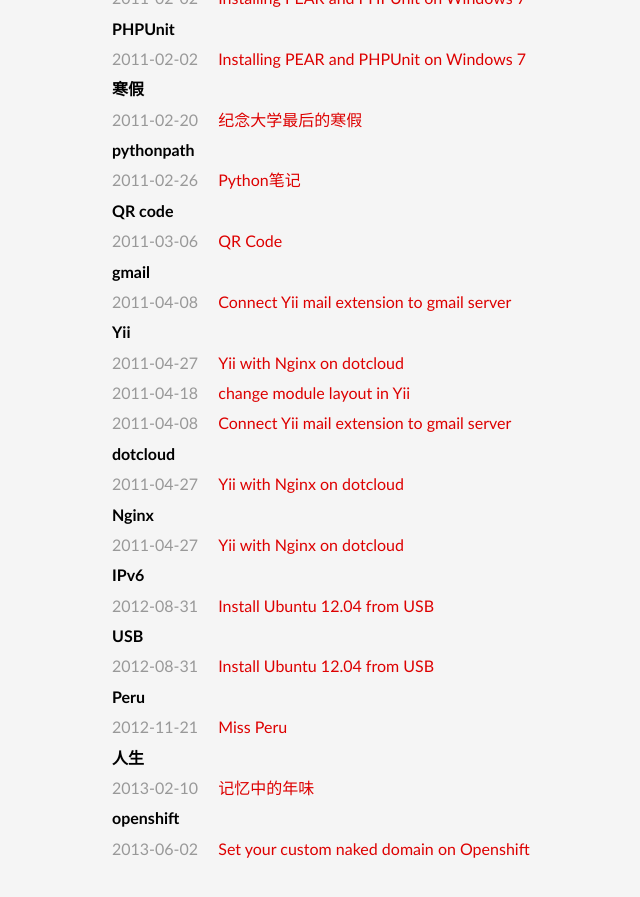
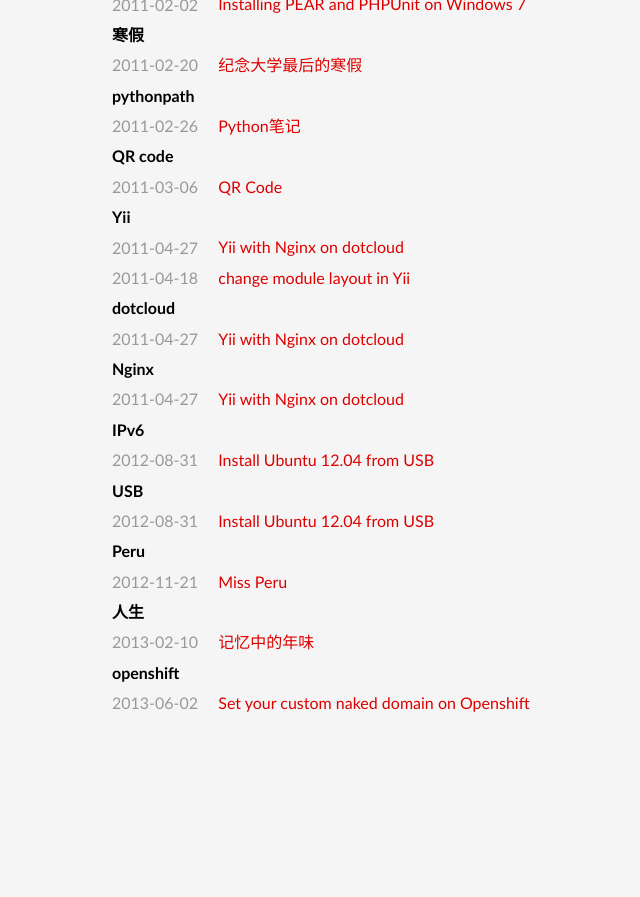
Before and after one commit to YupingLu/YupingLu.github.io, a Jekyll site: the page built from tags/index.md, in a window 1280 px wide and 900 px high, scrolled down 3899 px. Shown: the top 897 px of the window, without its empty margins (228-868 px from the left). Built offline with Jekyll 4.4.1, drawn with Linux system fonts in a browser that asks for light colours; some web fonts are replaced; Markdown is read by kramdown in place of the engine named in the settings; after the commit the page ends 4653 px from its top, so only the background shows below that; part of the change alters nothing that is shown; some of the changed text lies outside the part shown.

Commit message:
update code

```diff
--- a/_layouts/default.html
+++ b/_layouts/default.html
@@ -4,7 +4,7 @@
     <meta http-equiv="content-type" content="text/html; charset=utf-8" />
     <meta name="author" content="{{ site.author }}" />
     <title>{{ page.title }} | {{ site.author }}</title>
-    <link rel="shortcut icon" href="/favicon.ico">
+    <link rel="shortcut icon" href="https://github.com/fluidicon.png">
     <link href="{{ site.url }}/feed/" rel="alternate" title="{{ site.author }}" type="application/atom+xml" />
     <link rel="stylesheet" href="/media/css/style.css">
     <link rel="stylesheet" href="/media/css/highlight.css">
--- a/_posts/2011-04-08-connect-yii-mail-extension-to-gmail-server.markdown
+++ /dev/null
@@ -1,167 +0,0 @@
----
-author: yupinglu
-comments: true
-date: 2011-04-08 08:46:36+00:00
-layout: post
-slug: connect-yii-mail-extension-to-gmail-server
-title: Connect Yii mail extension to gmail server
-wordpress_id: 90
-categories:
-- PHP
-tags:
-- gmail
-- php
-- Yii
----
-
-Based on [this](http://www.yiiframework.com/extension/mail/) extension.
-
-1. extract and copy the yii-mail folder to the protected/extensions folder.
-2. add mail thingy in main.php at protected/config :
-
-
-
-
-
-
-
-  1. // autoloading model and component classes
-
-
-  2. ...
-
-
-  3. 'import'=>array(
-
-
-  4. ..
-
-
-  5. ..
-
-
-  6. 'ext.yii-mail.YiiMailMessage',
-
-
-  7. ),
-
-
-  8. ...
-
-
-  9. 'components'=>array(
-
-
-  10. ...
-
-
-  11. ...
-
-
-  12. 'mail' => array(
-
-
-  13. 'class' => 'ext.yii-mail.YiiMail',
-
-
-  14. 'transportType' => 'smtp', // change to 'php' when running in real domain.
-
-
-  15. 'viewPath' => 'application.views.mail',
-
-
-  16. 'logging' => true,
-
-
-  17. 'dryRun' => false,
-
-
-  18. 'transportOptions' => array(
-
-
-  19. 'host' => 'smtp.gmail.com',
-
-
-  20. 'username' => 'test@gmail.com',
-
-
-  21. 'password' => 'test',
-
-
-  22. 'port' => '465',
-
-
-  23. 'encryption' => 'tls',
-
-
-  24. ),
-
-
-  25. ),
-
-
-  26. ),
-
-
-  27. ...
-
-
-
-
-
-
-
-    <em>// autoloading model and component classes
-    ...
-    'import'=>array(
-        ..
-        ..
-       'ext.yii-mail.YiiMailMessage',
-    ),
-    ...
-    'components'=>array(
-     ...
-     ...
-     'mail' => array(
-      'class' => 'ext.yii-mail.YiiMail',
-      'transportType' => 'smtp', // change to 'php' when running in real domain.
-      'viewPath' => 'application.views.mail',
-      'logging' => true,
-      'dryRun' => false,
-      'transportOptions' => array(
-       'host' => 'smtp.gmail.com',  //if not work, try smtp.googlemail.com
-       'username' => 'test@gmail.com',
-       'password' => 'test',
-       'port' => '465',
-       'encryption' => 'tls',
-      ),
-     ),
-    ),
-    ...</em>
-
-
-3. enable [OpenSSL](http://au2.php.net/fsockopen) in php configuration.
-4. run the example code in your view file:
-
-
-
-
-
-
-
-  1. $message = new YiiMailMessage;
-
-
-  2. $message->setBody('Message content here with HTML', 'text/html');
-
-
-  3. $message->subject = 'My Subject';
-
-
-  4. $message->addTo('test@gmail.com');
-
-
-  5. $message->from = Yii::app()->params['adminEmail'];
-
-
-  6. Yii::app()->mail->send($message);
```
